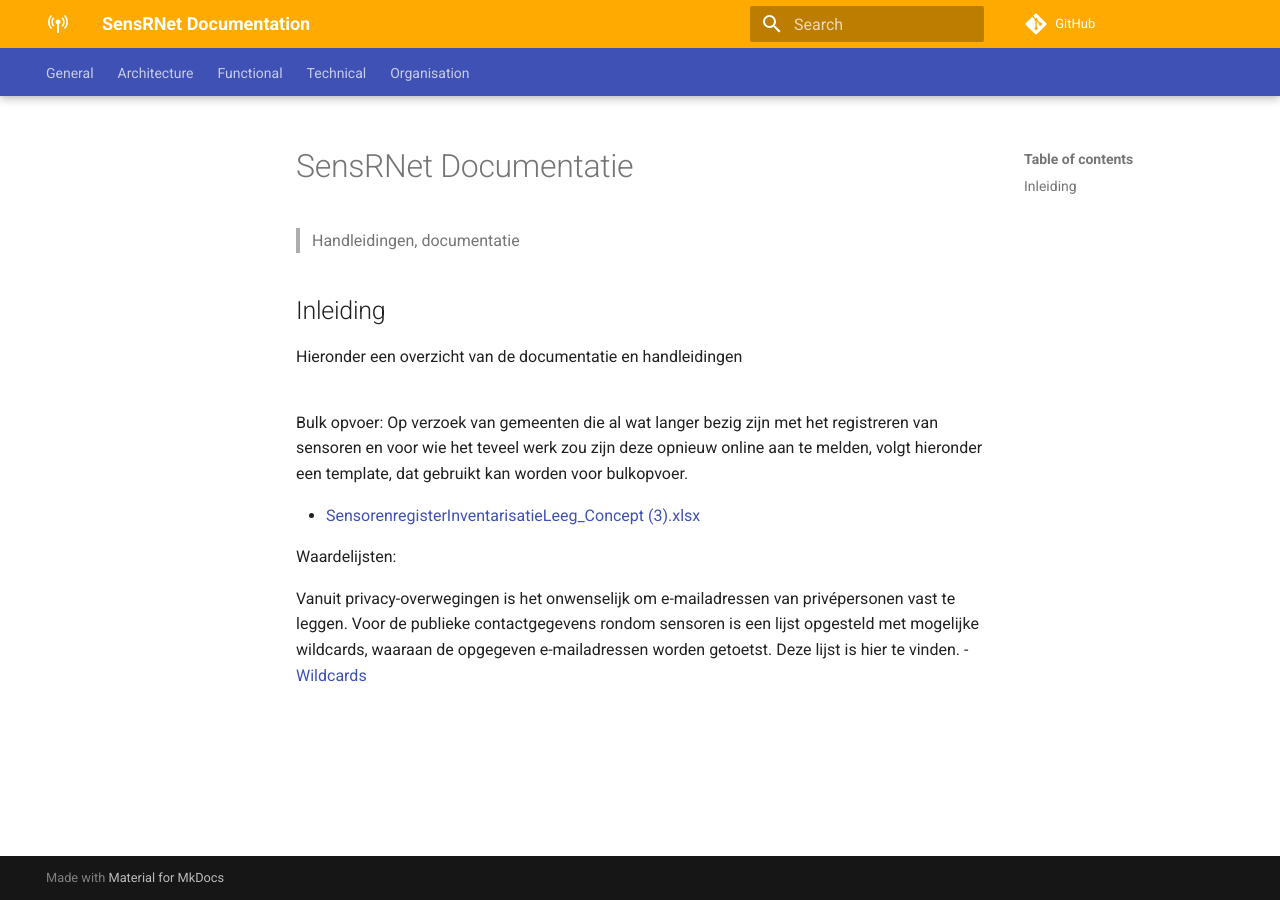
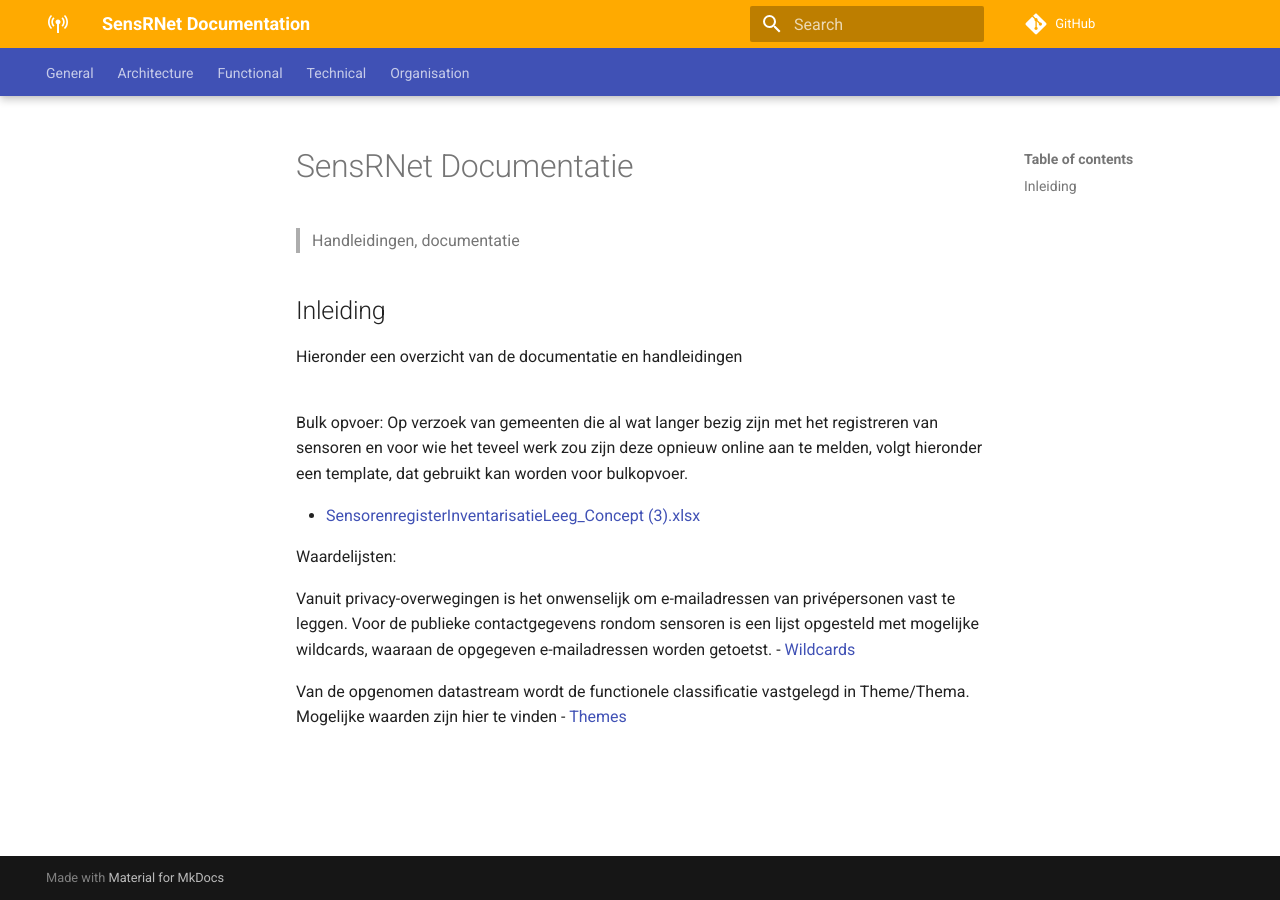
Before and after one commit to kadaster-labs/sensrnet-home, an MkDocs documentation site: the page built from docs/DocumentationNL.md, in a window 1280 px wide. Built offline with MkDocs 1.6.1 and Material for MkDocs 9.7.7, drawn with Linux system fonts in a browser that asks for light colours; comment, search, counter and statistics services are not loaded.

Commit message:
Update DocumentationNL.md

```diff
--- a/docs/DocumentationNL.md
+++ b/docs/DocumentationNL.md
@@ -12,5 +12,8 @@ Op verzoek van gemeenten die al wat langer bezig zijn met het registreren van se
 
 Waardelijsten:
 
-Vanuit privacy-overwegingen is het onwenselijk om e-mailadressen van privépersonen vast te leggen. Voor de publieke contactgegevens rondom sensoren is een lijst opgesteld met mogelijke wildcards, waaraan de opgegeven e-mailadressen worden getoetst. Deze lijst is hier te vinden.
+Vanuit privacy-overwegingen is het onwenselijk om e-mailadressen van privépersonen vast te leggen. Voor de publieke contactgegevens rondom sensoren is een lijst opgesteld met mogelijke wildcards, waaraan de opgegeven e-mailadressen worden getoetst.
 - [Wildcards](WildcardsEmail.md)
+
+Van de opgenomen datastream wordt de functionele classificatie vastgelegd in Theme/Thema. Mogelijke waarden zijn hier te vinden
+- [Themes](Themes.md)
```
